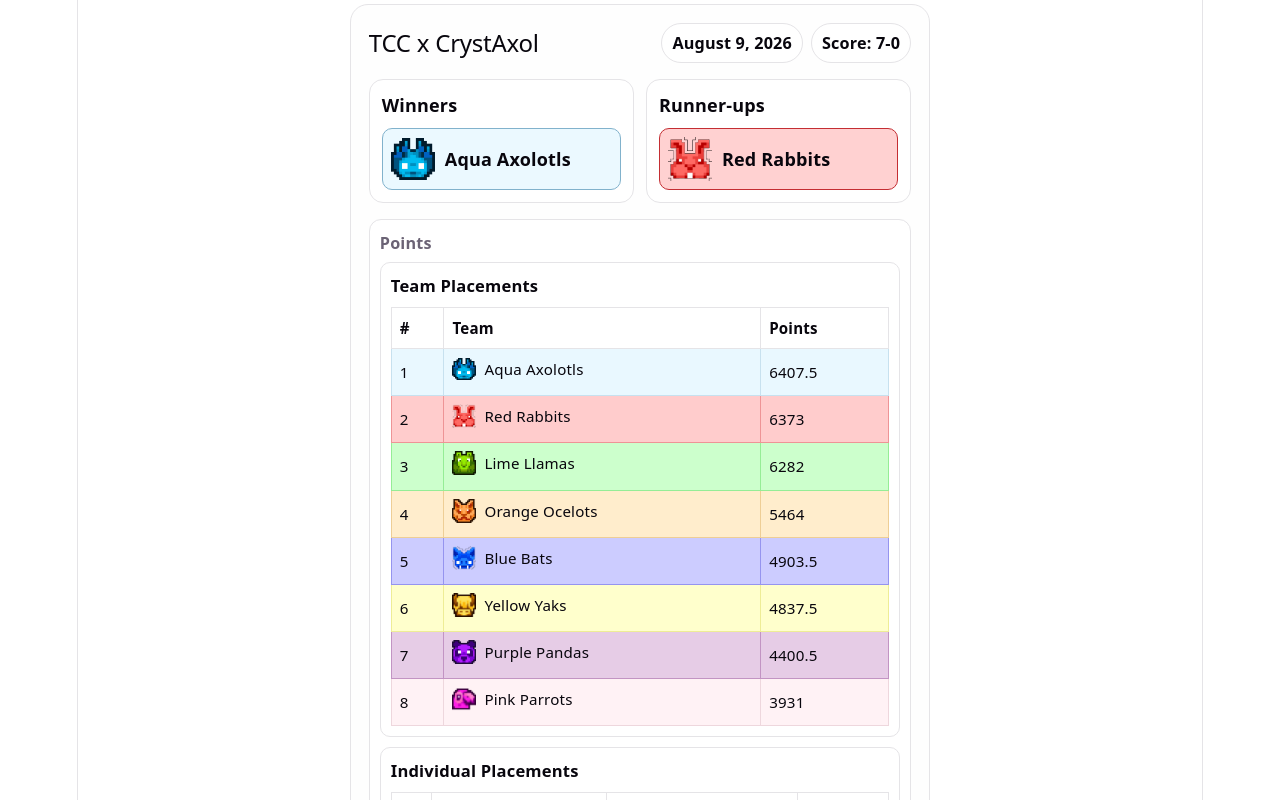
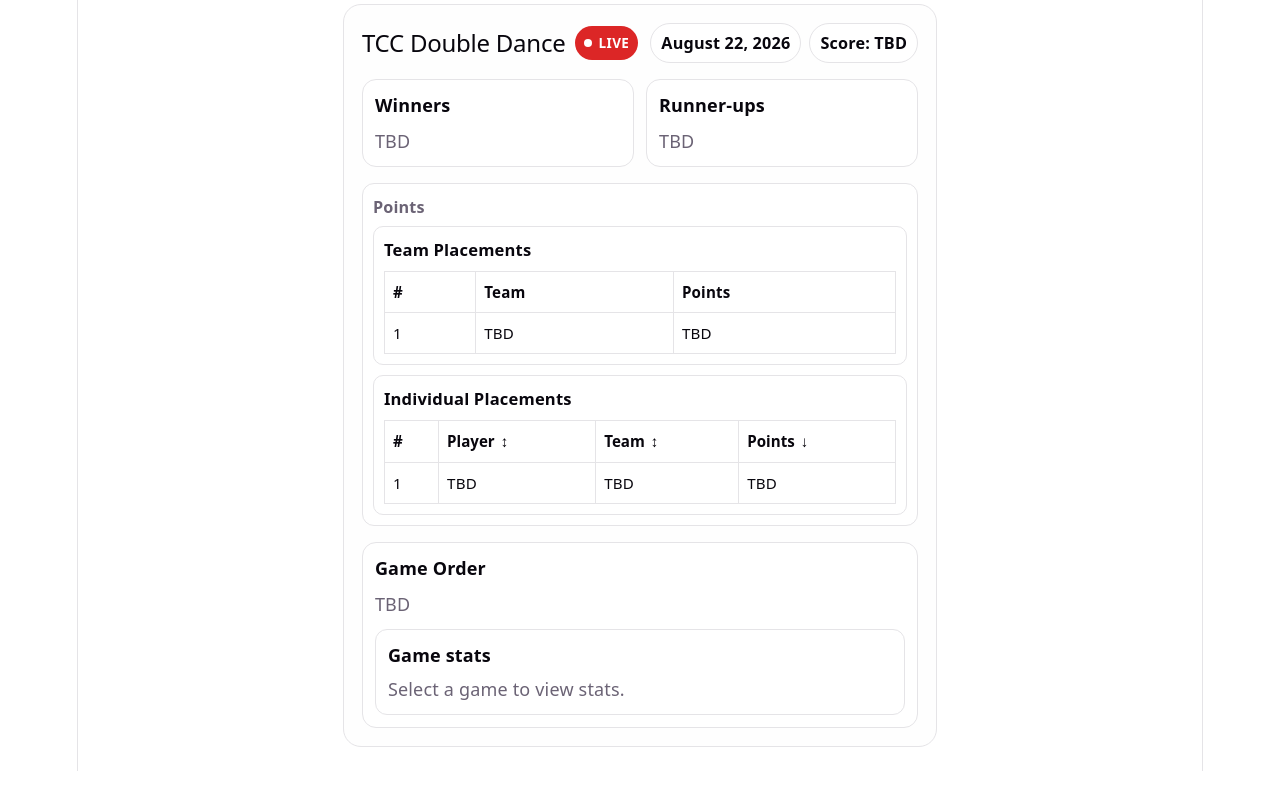
Before and after one commit to Smarsian/TCC-Live-Scoring, a React (Vite) app in the folder tcc-scores/: page / in a window 1280 px wide. Shown: the part 340-1140 px from the top of the page. After the commit the page ends 1111 px from the top, so only its background shows below. Built offline with nearby package versions, Linux system fonts and the light colour scheme.

Commit message:
chore: deploy update

```diff
--- a/tcc-scores/data/events.json
+++ b/tcc-scores/data/events.json
@@ -1,6 +1,7 @@
 {
     "Special Events":
     {
+        "is-canon":false,
         "TCC x CrystAxol":
         {
             "event-num":1,
@@ -18,6 +19,7 @@
     },
     "Season 1":
     {
+        "is-canon":true,
         "TCC 1":
         {
             "event-num":1,
@@ -134,6 +136,7 @@
     },
     "Season 2":
     {
+        "is-canon":true,
         "TCC KO":
         {
             "event-num":1,
@@ -322,6 +325,7 @@
     },
     "Season 3":
     {
+        "is-canon":true,
         "TCC GP":
         {
             "event-num":1,
@@ -393,6 +397,20 @@
             "score":"7-1",
             "points":"TCCParty2-Points.txt",
             "is-live":false
+        },
+        "TCC Double Dance":
+        {
+            "event-num":6,
+            "date":"August 22, 2026",
+            "players":24,
+            "teams":6,
+            "game-order":[],
+            "finale-game":"Surged",
+            "winner":"",
+            "runner-up":"",
+            "score":"",
+            "points":"",
+            "is-live":true
         }
     }
 }
--- a/tcc-scores/src/App.jsx
+++ b/tcc-scores/src/App.jsx
@@ -211,6 +211,21 @@ const getMostRecentEventSelection = (allEvents) => {
   }
 }
 
+const getMostRecentCanonEventSelection = (allEvents) => {
+  const canonEvents = Object.entries(allEvents).filter(([, seasonData]) => seasonData?.['is-canon'])
+
+  if (canonEvents.length === 0) {
+    return getMostRecentEventSelection(allEvents)
+  }
+
+  const filteredEvents = canonEvents.reduce((accumulator, [seasonName, seasonData]) => {
+    accumulator[seasonName] = seasonData
+    return accumulator
+  }, {})
+
+  return getMostRecentEventSelection(filteredEvents)
+}
+
 const imageModules = import.meta.glob('../images/**/*.{png,jpg,jpeg,svg,webp}', {
   eager: true,
   import: 'default',
@@ -264,9 +279,24 @@ function App() {
     return window.matchMedia('(prefers-color-scheme: dark)').matches ? 'dark' : 'light'
   }
 
-  const initialSelection = useMemo(() => getMostRecentEventSelection(events), [])
+  const initialSelection = useMemo(() => getMostRecentCanonEventSelection(events), [])
   const [theme, setTheme] = useState(getInitialTheme)
-  const seasons = useMemo(() => Object.keys(events), [])
+  const seasons = useMemo(() => {
+    const seasonEntries = Object.entries(events)
+
+    return seasonEntries
+      .sort(([leftSeasonName, leftSeasonData], [rightSeasonName, rightSeasonData]) => {
+        const leftCanonRank = leftSeasonData?.['is-canon'] ? 0 : 1
+        const rightCanonRank = rightSeasonData?.['is-canon'] ? 0 : 1
+
+        if (leftCanonRank !== rightCanonRank) {
+          return leftCanonRank - rightCanonRank
+        }
+
+        return leftSeasonName.localeCompare(rightSeasonName, undefined, { numeric: true, sensitivity: 'base' })
+      })
+      .map(([seasonName]) => seasonName)
+  }, [])
   const initialSeason = initialSelection.seasonName || seasons[0] || ''
   const [selectedSeason, setSelectedSeason] = useState(initialSeason)
 
```
